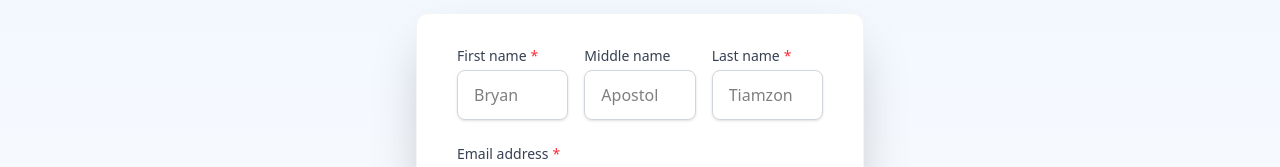
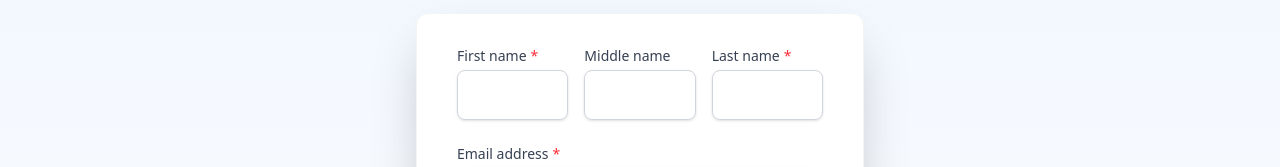
Before and after one commit to officialbryx/HireFlow-last, a React (Vite) app in the folder frontend/: page /signup in a window 1280 px wide. Shown: the part 275-442 px from the top of the page. Built offline with nearby package versions, Linux system fonts and the light colour scheme; no server answers; what @react-pdf/renderer would draw is missing.

Commit message:
Update Signup.jsx

```diff
--- a/frontend/src/pages/Signup.jsx
+++ b/frontend/src/pages/Signup.jsx
@@ -111,7 +111,7 @@ const Signup = () => {
         firstName: formData.firstName,
         middleName: formData.middleName,
         lastName: formData.lastName,
-        userType: formData.userType
+        userType: formData.userType,
       });
 
       // Success handling remains the same since cookies are handled by Supabase
@@ -164,9 +164,9 @@ const Signup = () => {
 
   const RequiredIndicator = () => <span className="text-red-500 ml-1">*</span>;
 
- // Replace the existing handleReturn function
+  // Replace the existing handleReturn function
   const handleReturn = () => {
-    navigate('/', { replace: true }); // Navigate to landing page
+    navigate("/", { replace: true }); // Navigate to landing page
   };
 
   return (
@@ -250,7 +250,7 @@ const Signup = () => {
                   onChange={handleChange}
                   onBlur={handleBlur}
                   value={formData.firstName}
-                  placeholder="Bryan"
+                  placeholder=""
                 />
               </div>
               <div>
@@ -267,7 +267,7 @@ const Signup = () => {
                   className={getInputClassName("middleName")}
                   onChange={handleChange}
                   value={formData.middleName}
-                  placeholder="Apostol"
+                  placeholder=""
                 />
               </div>
               <div>
@@ -287,7 +287,7 @@ const Signup = () => {
                   onChange={handleChange}
                   onBlur={handleBlur}
                   value={formData.lastName}
-                  placeholder="Tiamzon"
+                  placeholder=""
                 />
               </div>
             </div>
```
